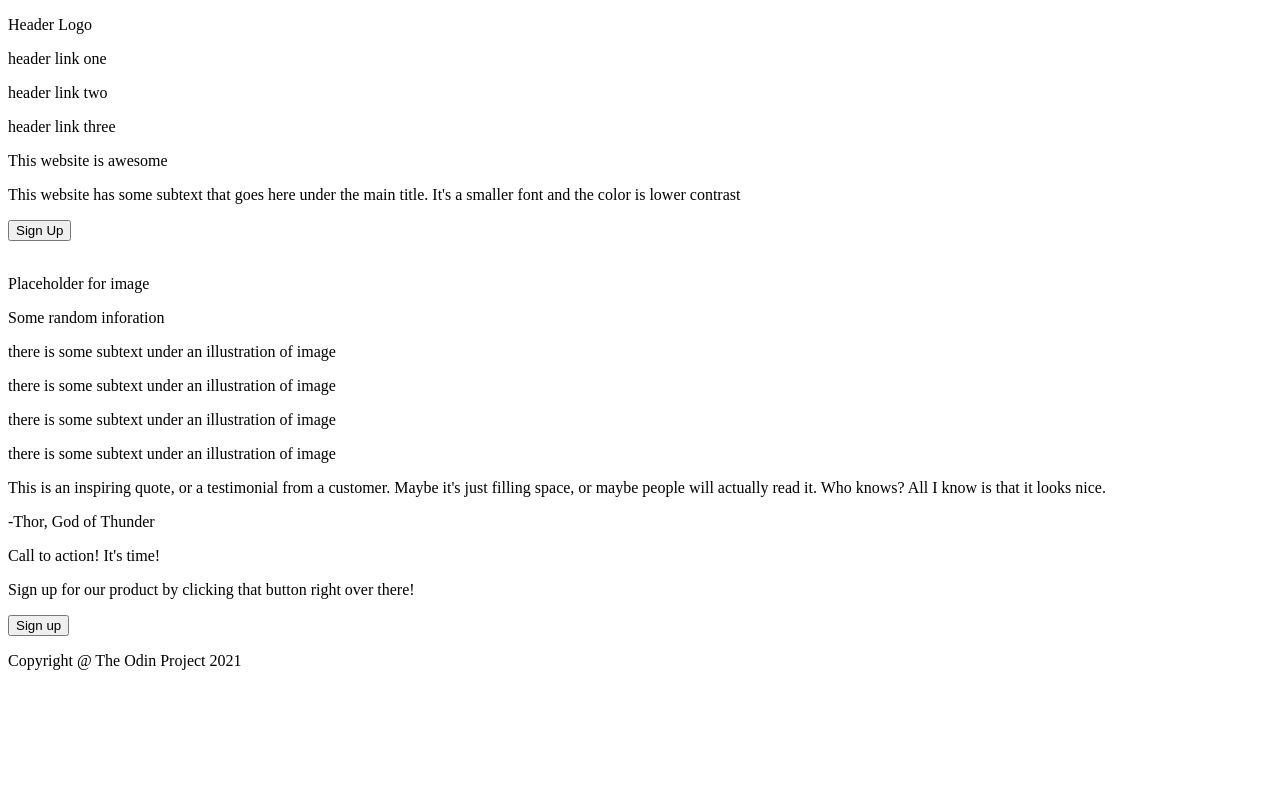
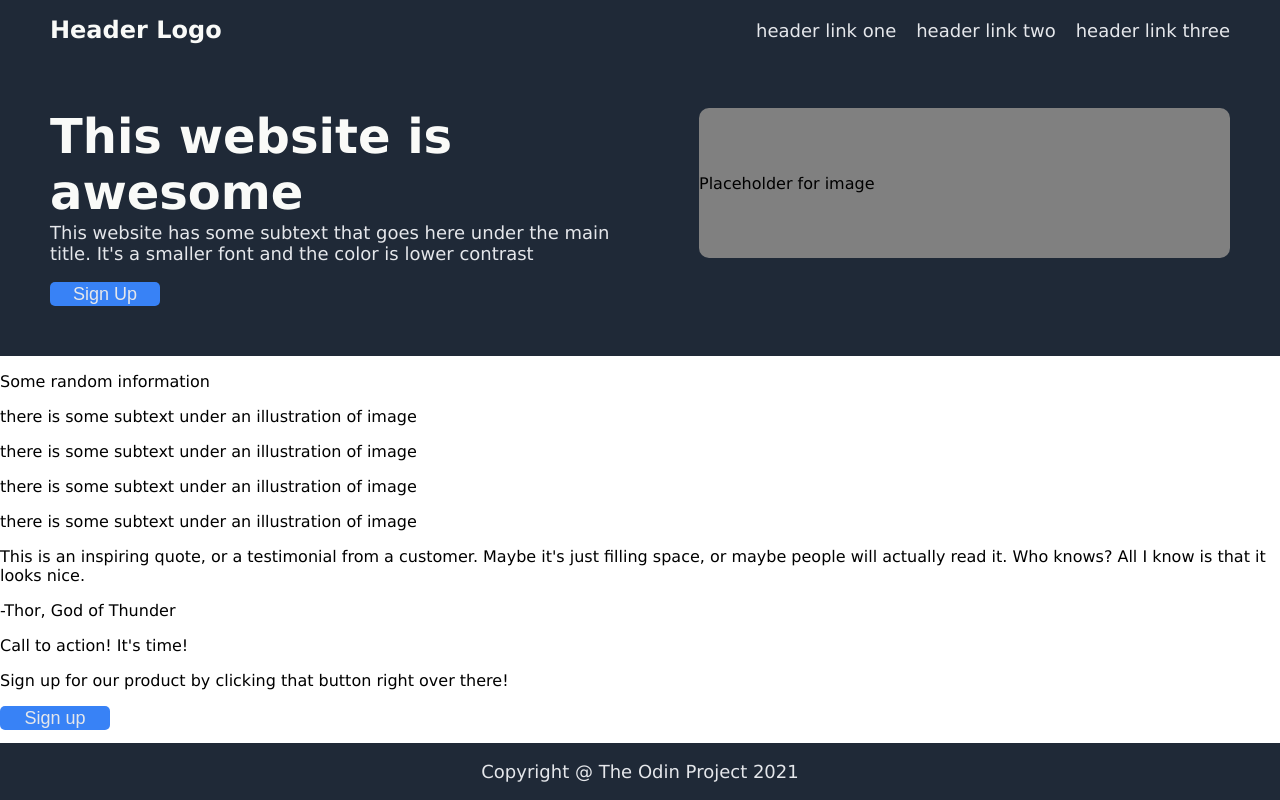
Before and after one commit to AryanDhull-IIITD/Web-Dev-Practice, a plain HTML site: page index.html in a window 1280 px wide. Drawn offline with Linux system fonts and the light colour scheme.

Commit message:
fixed the footer and designed basic header

```diff
--- a/index.html
+++ b/index.html
@@ -4,31 +4,32 @@
     <meta charset="UTF-8">
     <meta name="viewport" content="width=device-width, initial-scale=1.0">
     <title>First Website</title>
+    <link rel="stylesheet" href="style.css">
 </head>
 <body>
     <header>
-        <div>
-            <p>Header Logo</p>
-            <p>header link one</p>
-            <p>header link two</p>
-            <p>header link three</p>
+        <div class="top-row">
+            <h1 class="logo">Header Logo</h1>
+            <div class="nav-links">
+                <p class="header-link">header link one</p>
+                <p class="header-link">header link two</p>
+                <p class="header-link">header link three</p>
+            </div>
         </div>
 
-        <div>
-            <p>This website is awesome</p>
-            <p>This website has some subtext that goes here under the main title. It's a smaller font and the color is lower contrast</p>
-            <button>Sign Up</button>
-        </div>
-
-        <div>
-            <img>
-            <p>Placeholder for image</p>
+        <div class="content">
+            <div class="intro">
+                <p class="hero-main-text">This website is awesome</p>
+                <p class="secondary-text">This website has some subtext that goes here under the main title. It's a smaller font and the color is lower contrast</p>
+                <button>Sign Up</button>
+            </div>
+            <p class="image-box">Placeholder for image</p>
         </div>
     </header>
 
     <main>
         <div>
-            <p>Some random inforation</p>
+            <p>Some random information</p>
         </div>
 
         <div>
@@ -46,7 +47,7 @@
         </div>
 
         <div>
-            <p>This is an inspiring quote, or a testimonial from a customer. Maybe it's just filling space, or maybe people will actually read it. Who knows? All I know is that it looks nice.</p>
+            <p class="quote">This is an inspiring quote, or a testimonial from a customer. Maybe it's just filling space, or maybe people will actually read it. Who knows? All I know is that it looks nice.</p>
             <p>-Thor, God of Thunder</p>
         </div>
 
--- /dev/null
+++ b/style.css
@@ -0,0 +1,87 @@
+body{
+    display: flex;
+    flex-direction: column;
+    min-height: 100vh;
+    margin: 0;
+    background-color: #1F2937;
+    font-family:Verdana, Geneva, Tahoma, sans-serif;
+}
+
+main{
+    background-color:white;
+    flex:1
+}
+
+.top-row{
+    display: flex;
+    justify-content: space-between;
+    padding-left: 50px;
+    align-items: center;
+    gap: 20px;
+}
+
+.logo{
+    margin-right: auto;
+    color: #F9FAF8;
+    font-size: 24px;
+}
+
+.nav-links{
+    color: #E5E7EB;
+    font-size: 18px;
+    display: flex;
+    gap:20px;
+    margin-right: 50px;
+}
+
+.content{
+    display: flex;
+    align-items: center;
+    padding-left: 50px;
+    padding-right: 50px;
+    padding-bottom: 50px;
+}
+
+.intro{
+    width:50%;
+    margin-right: auto;
+}
+
+.image-box{
+    background-color: grey;
+    width:45%;
+    height:150px;
+    border-radius: 10px;
+    align-content: center;
+}
+
+.secondary-text{
+    color: #E5E7EB;
+    font-size: 18px;
+    margin-top: 2px;
+    margin-bottom: 2x;
+}
+
+.hero-main-text{
+    font-size: 48px;
+    color: #F9FAF8;
+    font-weight: 900;
+    margin-bottom: 2px;
+}
+
+button{
+    background-color: #3882F6;
+    border-radius: 5px;
+    border: 0px;
+    color: #E5E7EB;
+    font-size: 18px;
+    height: 24px;
+    width: 110px;
+}
+
+footer{
+    width: 100%;
+    text-align: center;
+    color: #E5E7EB;
+    font-size: 18px;
+}
```
